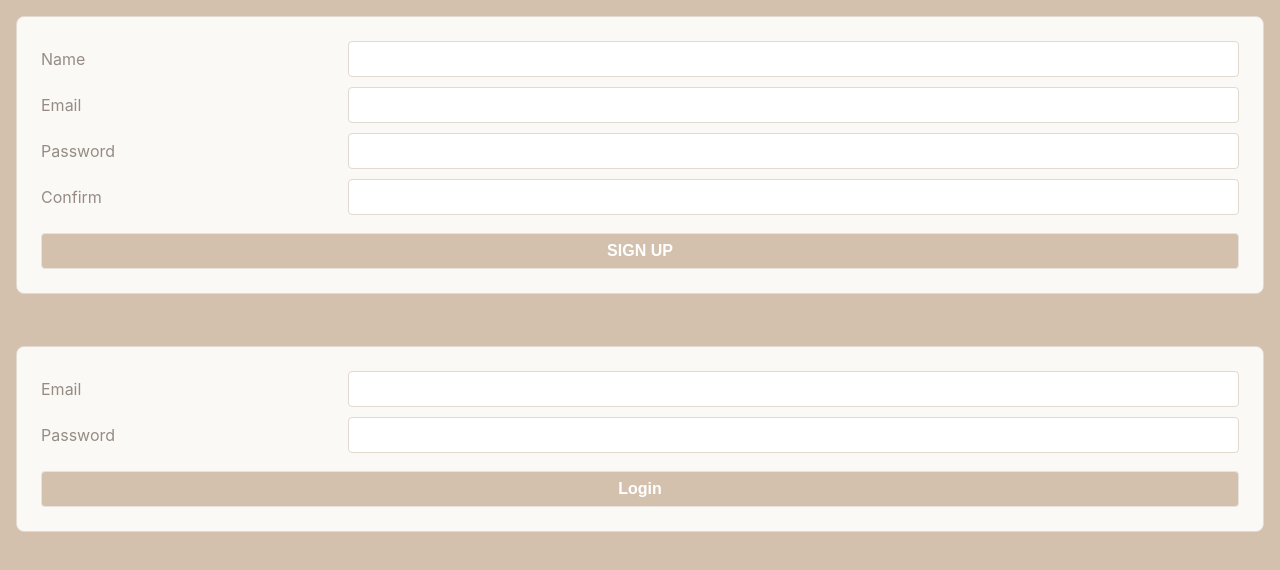
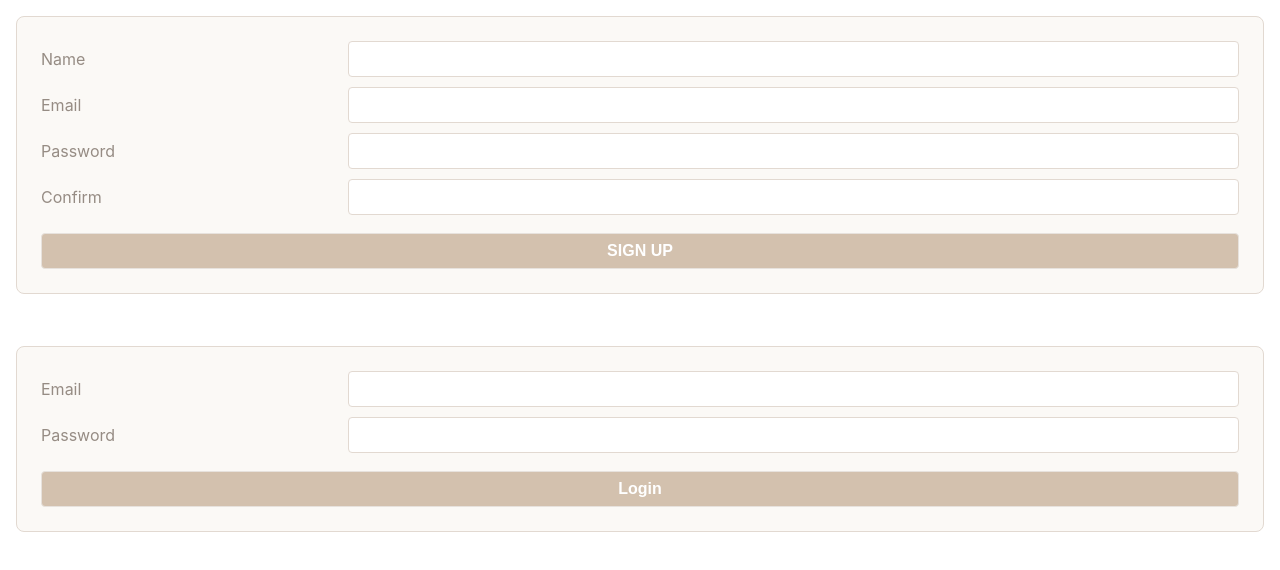
Before and after one commit to idmasse/NAAPI, a React (Create React App) app: page / in a window 1280 px wide. Shown: the top 570 px of the page. Built offline with nearby package versions, Linux system fonts and the light colour scheme.

Commit message:
updates css

```diff
--- a/src/index.css
+++ b/src/index.css
@@ -20,7 +20,7 @@ body {
   sans-serif;
   -webkit-font-smoothing: antialiased;
   -moz-osx-font-smoothing: grayscale;
-  background-color: var(--tan-4);
+  background-color: var(--white);
   padding: 2vmin;
   height: 100vh;
 }
```
